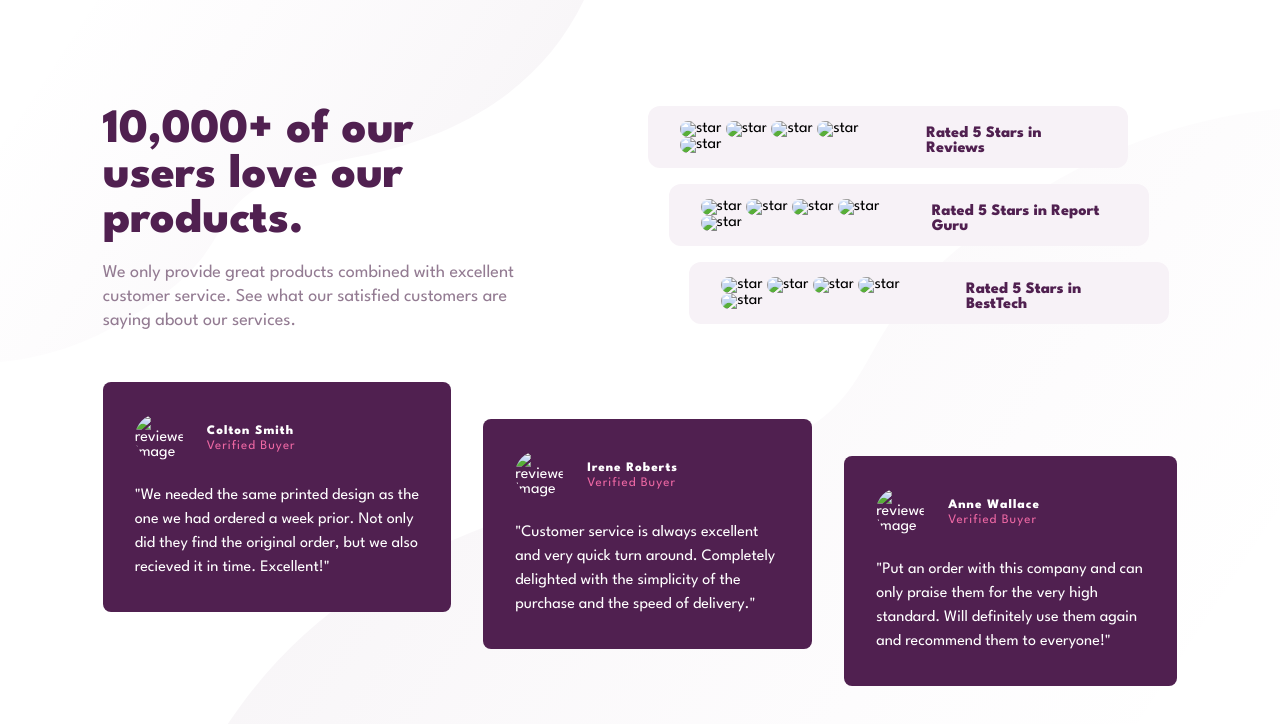
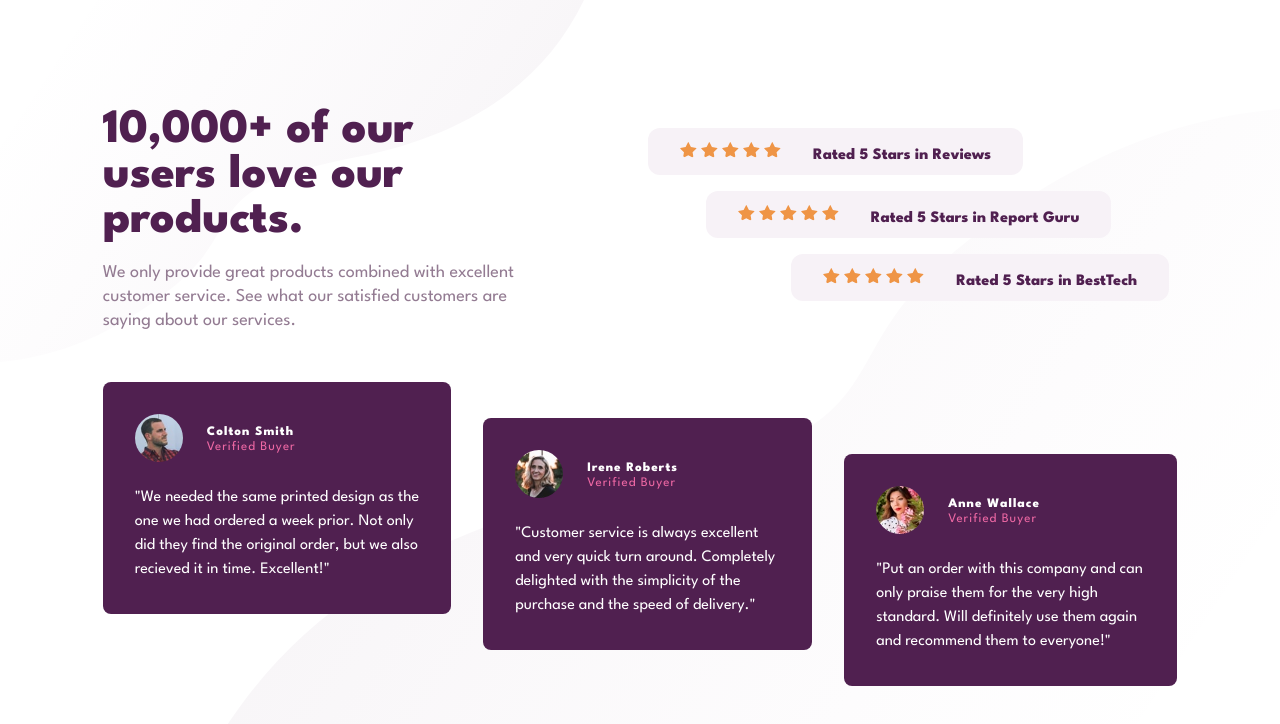
Before and after one commit to red0ahlam/social-proof-section-master, a plain HTML site: page index.html in a window 1280 px wide. Drawn offline with Linux system fonts and the light colour scheme; files whose address does not match are found by name.

Commit message:
Update and rename social-proof-section-master.html to index.html

```diff
--- a/social-proof-section-master.html
+++ b/index.html
@@ -22,31 +22,31 @@
             <section>
                 <div class="star-review">
                     <div class="five-star-bundle">
-                        <img alt="star" src="images/icon-star.svg">
-                        <img alt="star" src="images/icon-star.svg">
-                        <img alt="star" src="images/icon-star.svg">
-                        <img alt="star" src="images/icon-star.svg">
-                        <img alt="star" src="images/icon-star.svg">
+                        <img alt="star" src="icon-star.svg">
+                        <img alt="star" src="icon-star.svg">
+                        <img alt="star" src="icon-star.svg">
+                        <img alt="star" src="icon-star.svg">
+                        <img alt="star" src="icon-star.svg">
                     </div>
                     <p>Rated 5 Stars in Reviews</p>
                 </div>
                 <div class="star-review">
                     <div class="five-star-bundle">
-                        <img alt="star" src="images/icon-star.svg">
-                        <img alt="star" src="images/icon-star.svg">
-                        <img alt="star" src="images/icon-star.svg">
-                        <img alt="star" src="images/icon-star.svg">
-                        <img alt="star" src="images/icon-star.svg">
+                        <img alt="star" src="icon-star.svg">
+                        <img alt="star" src="icon-star.svg">
+                        <img alt="star" src="icon-star.svg">
+                        <img alt="star" src="icon-star.svg">
+                        <img alt="star" src="icon-star.svg">
                     </div>
                     <p>Rated 5 Stars in Report Guru</p>
                 </div>
                 <div class="star-review">
                     <div class="five-star-bundle">
-                        <img alt="star" src="images/icon-star.svg">
-                        <img alt="star" src="images/icon-star.svg">
-                        <img alt="star" src="images/icon-star.svg">
-                        <img alt="star" src="images/icon-star.svg">
-                        <img alt="star" src="images/icon-star.svg">
+                        <img alt="star" src="icon-star.svg">
+                        <img alt="star" src="icon-star.svg">
+                        <img alt="star" src="icon-star.svg">
+                        <img alt="star" src="icon-star.svg">
+                        <img alt="star" src="icon-star.svg">
                     </div>
                     <p>Rated 5 Stars in BestTech</p>
                 </div>
@@ -55,7 +55,7 @@
         <main>
             <div class="card">
                 <div class="reviewer">
-                    <img src="images/image-colton.jpg" alt="reviewer image">
+                    <img src="image-colton.jpg" alt="reviewer image">
                     <div class="reviewer-name">
                         <p>Colton Smith</p>
                         <p>Verified Buyer</p>
@@ -68,7 +68,7 @@
             </div>
             <div class="card">
                 <div class="reviewer">
-                    <img src="images/image-irene.jpg" alt="reviewer image">
+                    <img src="image-irene.jpg" alt="reviewer image">
                     <div class="reviewer-name">
                         <p>Irene Roberts</p>
                         <p>Verified Buyer</p>
@@ -81,7 +81,7 @@
             </div>
             <div class="card">
                 <div class="reviewer">
-                    <img src="images/image-anne.jpg" alt="reviewer image">
+                    <img src="image-anne.jpg" alt="reviewer image">
                     <div class="reviewer-name">
                         <p>Anne Wallace</p>
                         <p>Verified Buyer</p>
```
